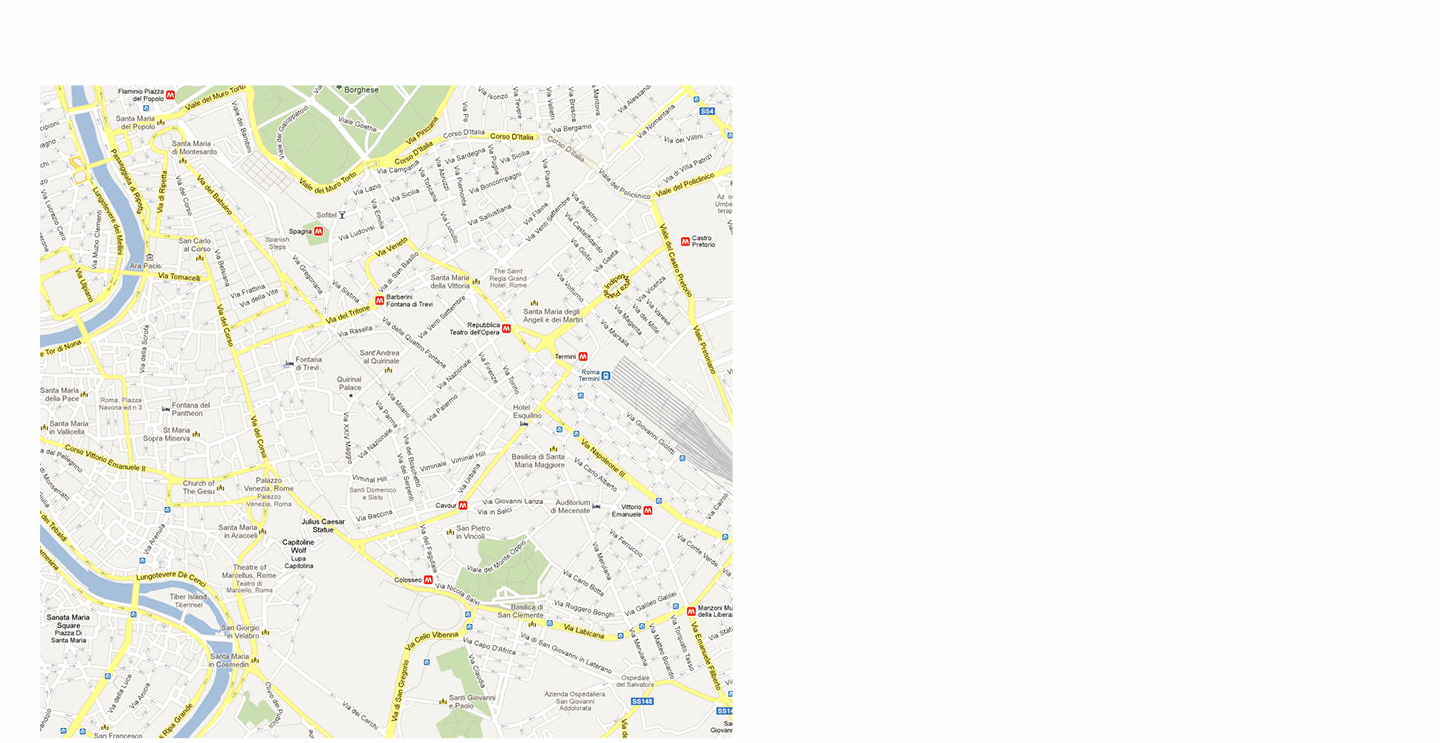
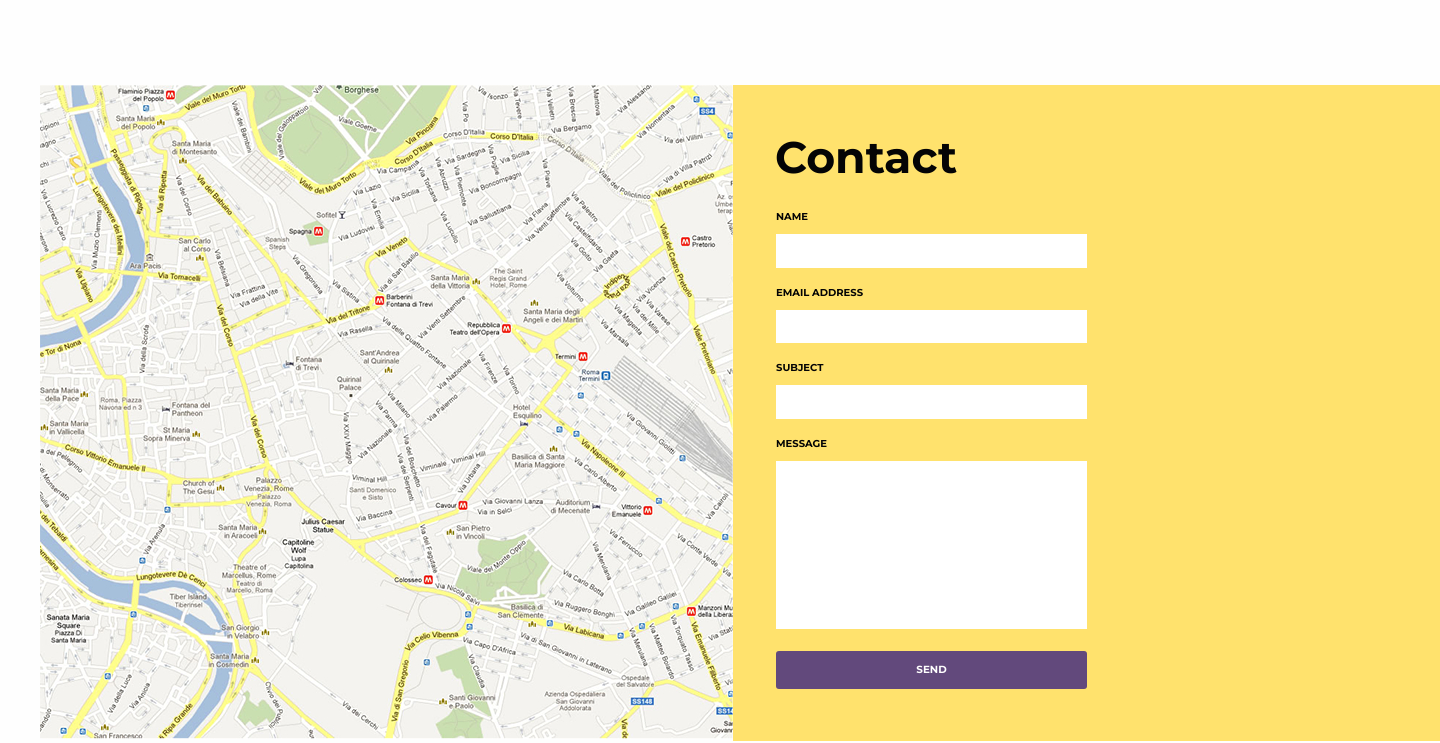
Before and after one commit to Rogach36/zippy, a plain HTML site: page index.html in a window 1280 px wide. Shown: the part 6429-7172 px from the top of the page, 1440 px wide, since content can reach past the window. Drawn offline with Linux system fonts and the light colour scheme; files whose address does not match are found by name; a web font is replaced by a local one.

Commit message:
добавил центровку блоку с контактами и внеш. отступ снизу

```diff
--- a/css/style.css
+++ b/css/style.css
@@ -656,9 +656,15 @@ img {
 }
 
 /* подумать над оформлением кнопок при наведении тут серый фон и черный шрифт д.б. */
+.location {
+  width: 1400px;
+  margin: 0 auto;
+  margin-bottom: 79px;
+}
+
 .map-location {
   display: flex;
-  flex-wrap: wrap;
+  list-style: none;
 }
 
 .location h2 {
@@ -668,10 +674,6 @@ img {
   margin-bottom: 37px;
   padding-top: 52px;
   padding-left: 42px;
-}
-
-.map-location {
-  list-style: none;
 }
 
 .form {
```
